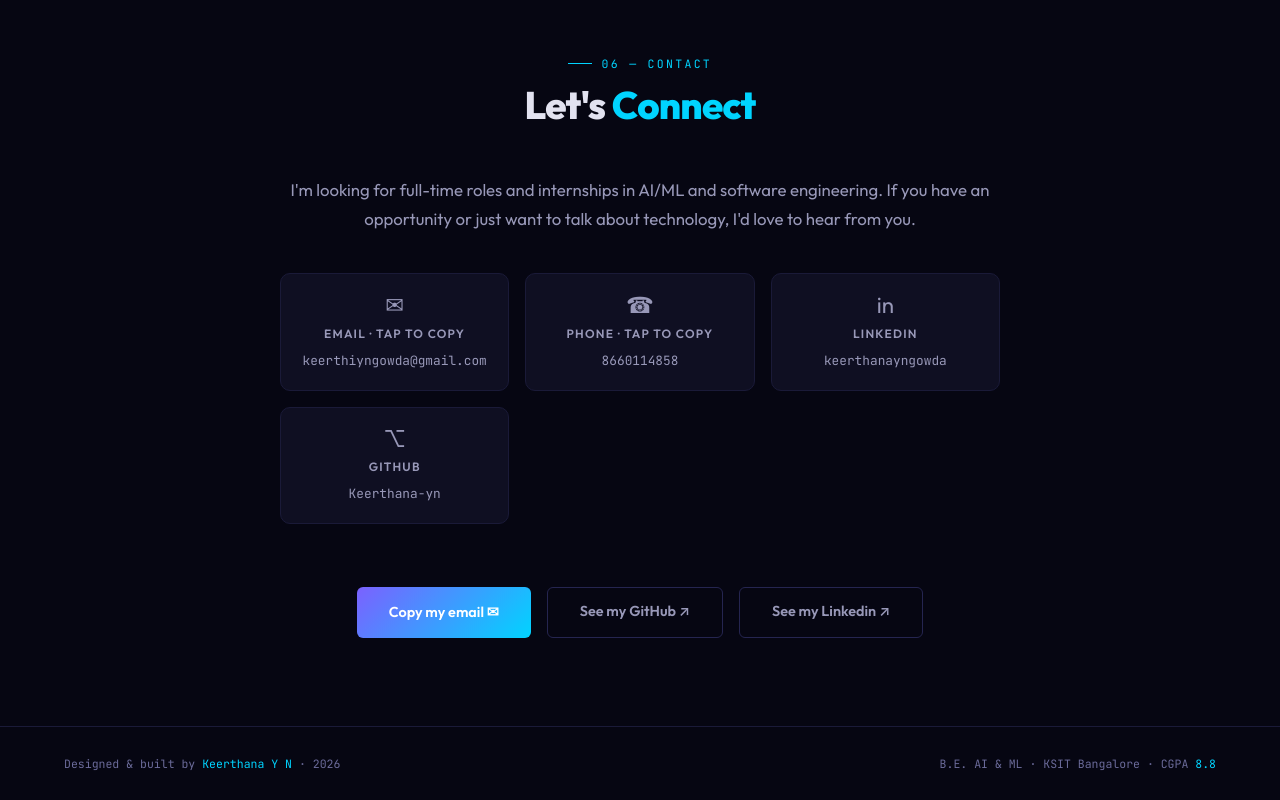
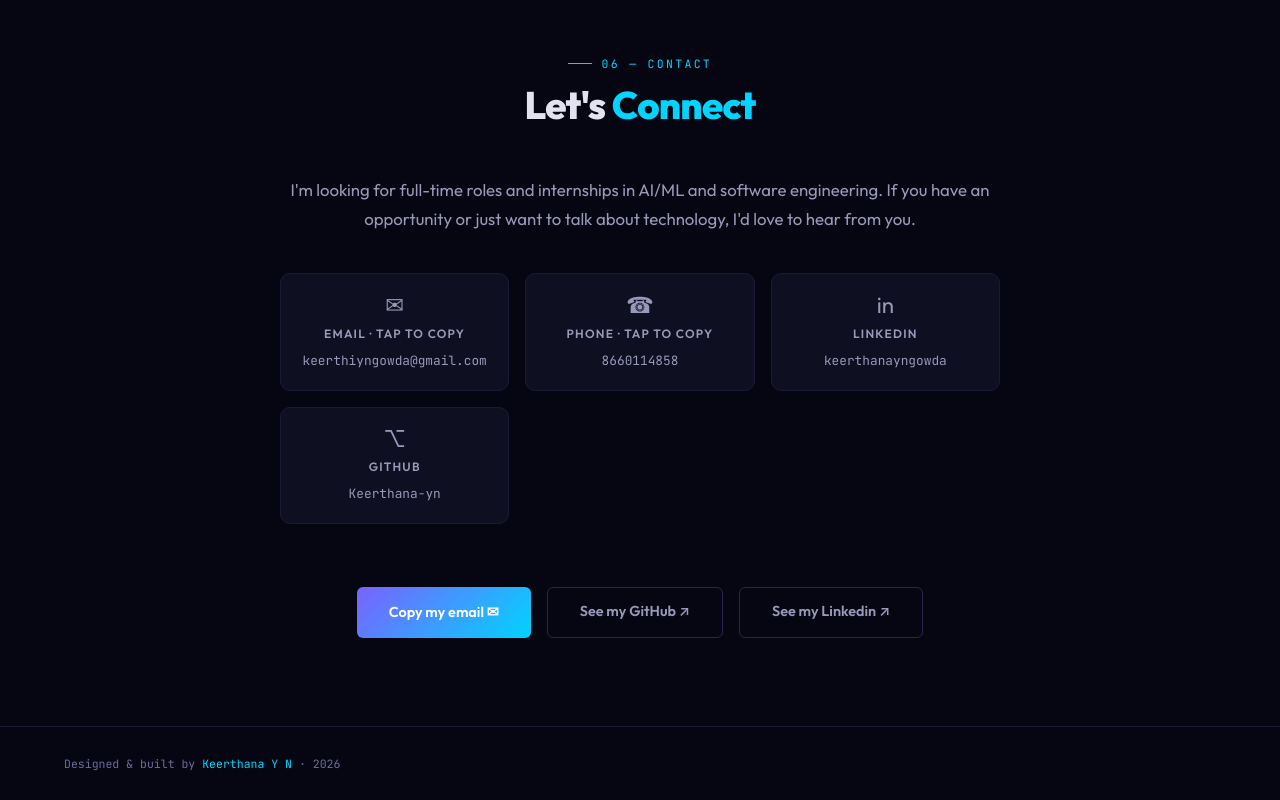
Before and after one commit to Keerthanayn/keerthana-portfolio, a plain HTML site: page index.html in a window 1280 px wide. Shown: the part 5259-6059 px from the top of the page. Drawn offline with Linux system fonts and the light colour scheme.

Commit message:
Update index.html

```diff
--- a/index.html
+++ b/index.html
@@ -672,7 +672,6 @@ footer span{color:var(--a1)}
 <!-- FOOTER -->
 <footer>
   <p>Designed &amp; built by <span>Keerthana Y N</span> · 2026</p>
-  <p>B.E. AI &amp; ML · KSIT Bangalore · CGPA <span>8.8</span></p>
 </footer>
 
 <script>
```
